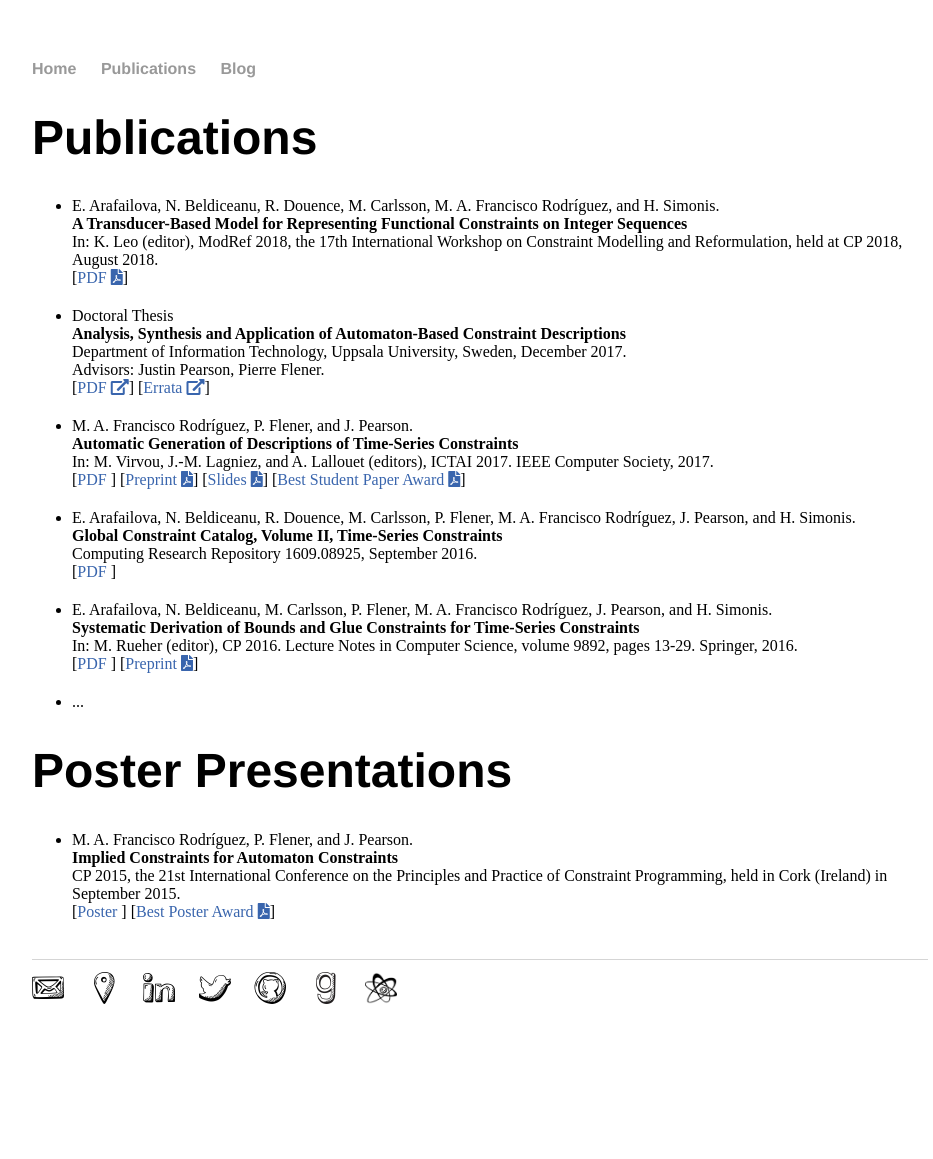
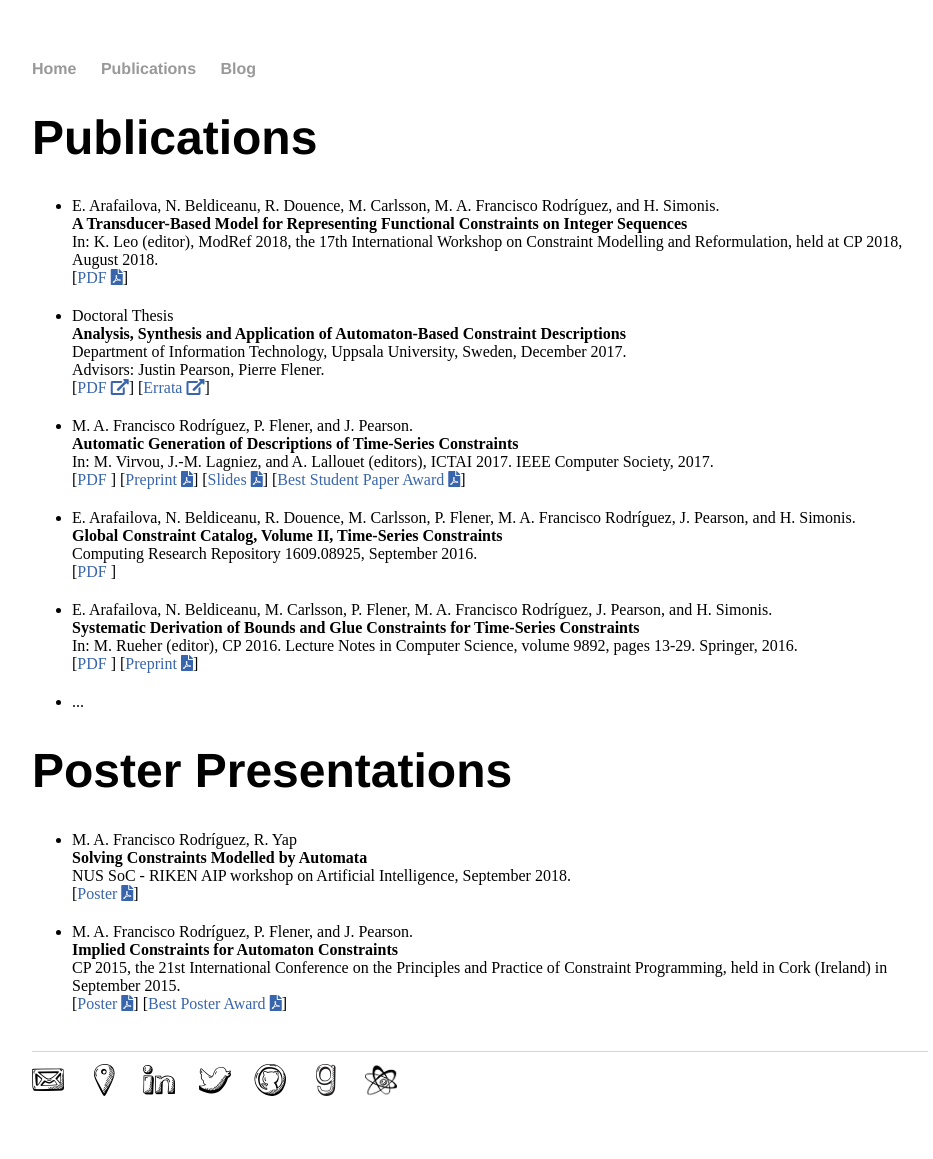
Before and after one commit to andreina-francisco/andreina-francisco.github.io, a Jekyll site: the page built from cv/index.html, in a window 1280 px wide. Shown: the whole page, without its empty margins (160-1093 px from the left). Built offline with Jekyll 4.4.1, drawn with Linux system fonts in a browser that asks for light colours; nearby versions of some CDN libraries; a style sheet for code colours, icons or effects is not loaded; before the commit the page ends 1067 px from its top, so only the background shows below that.

Commit message:
NUS-Riken poster

```diff
--- a/cv/index.html
+++ b/cv/index.html
@@ -58,10 +58,16 @@ title: Mar&iacute;a Andre&iacute;na Francisco Rodr&iacute;guez
 	<h1>Poster Presentations</h1>
 	<ul class="publist">
 		<li class="pub @">
+			<span class="author">M. A. Francisco Rodr&iacute;guez, R. Yap</span><br />
+			<span class="title">Solving Constraints Modelled by Automata</span><br />
+			<span class="note">NUS SoC - RIKEN AIP workshop on Artificial Intelligence, September 2018.</span><br />
+			[<a class="text" href="/preprints/posters/2018-nus-riken-poster.pdf">Poster <i class="fas fa-file-pdf"></i></a>]
+		</li>
+		<li class="pub @">
 			<span class="author">M. A. Francisco Rodr&iacute;guez, P. Flener, and J. Pearson.</span><br />
 			<span class="title">Implied Constraints for Automaton Constraints</span><br />
 			<span class="note">CP 2015, the 21st International Conference on the Principles and Practice of Constraint Programming, held in Cork (Ireland) in September 2015.</span><br />
-			[<a class="text" href="http://www.it.uu.se/research/group/optimisation/publications/CP15-DP-poster.pdf">Poster <i class="ai ai-doi"></i></a>] [<a class="text" href="http://www.it.uu.se/research/group/optimisation/bestPoster-CP15DP.pdf">Best Poster Award <i class="fas fa-file-pdf"></i></a>]
+			[<a class="text" href="http://www.it.uu.se/research/group/optimisation/publications/CP15-DP-poster.pdf">Poster <i class="fas fa-file-pdf"></i></a>] [<a class="text" href="http://www.it.uu.se/research/group/optimisation/bestPoster-CP15DP.pdf">Best Poster Award <i class="fas fa-file-pdf"></i></a>]
 		</li>
 	</ul>
 	<br />
```
